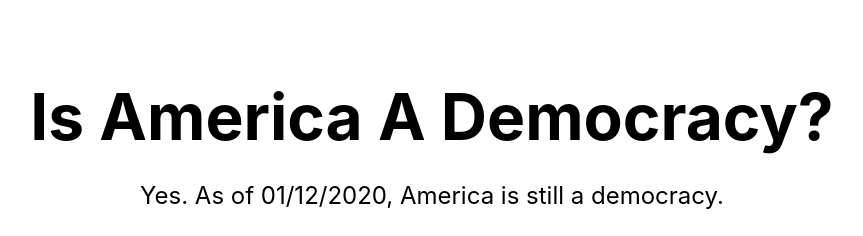
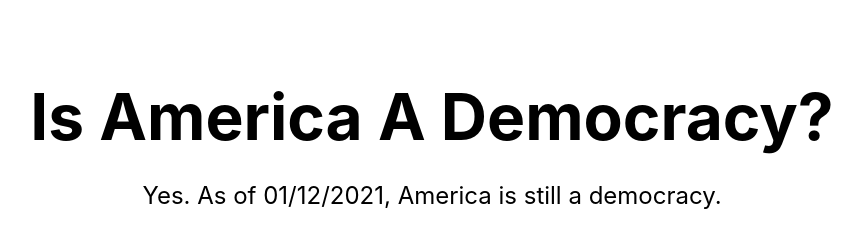
Before and after one commit to benhorst/isamericaademocracy-dotcom, a Next.js app: page / in a window 1280 px wide. Shown: the top 236 px of the page, without its empty margins (208-1071 px from the left). Built offline with nearby package versions, Linux system fonts and the light colour scheme.

Commit message:
fix 2020->2021
i got the date wrong. ugh.

```diff
--- a/pages/index.js
+++ b/pages/index.js
@@ -16,7 +16,7 @@ export default function Home() {
         </h1>
 
         <p className={styles.description}>
-         Yes. As of 01/12/2020, America is still a democracy.
+         Yes. As of 01/12/2021, America is still a democracy.
         </p>
         <div>
           <Image
```
